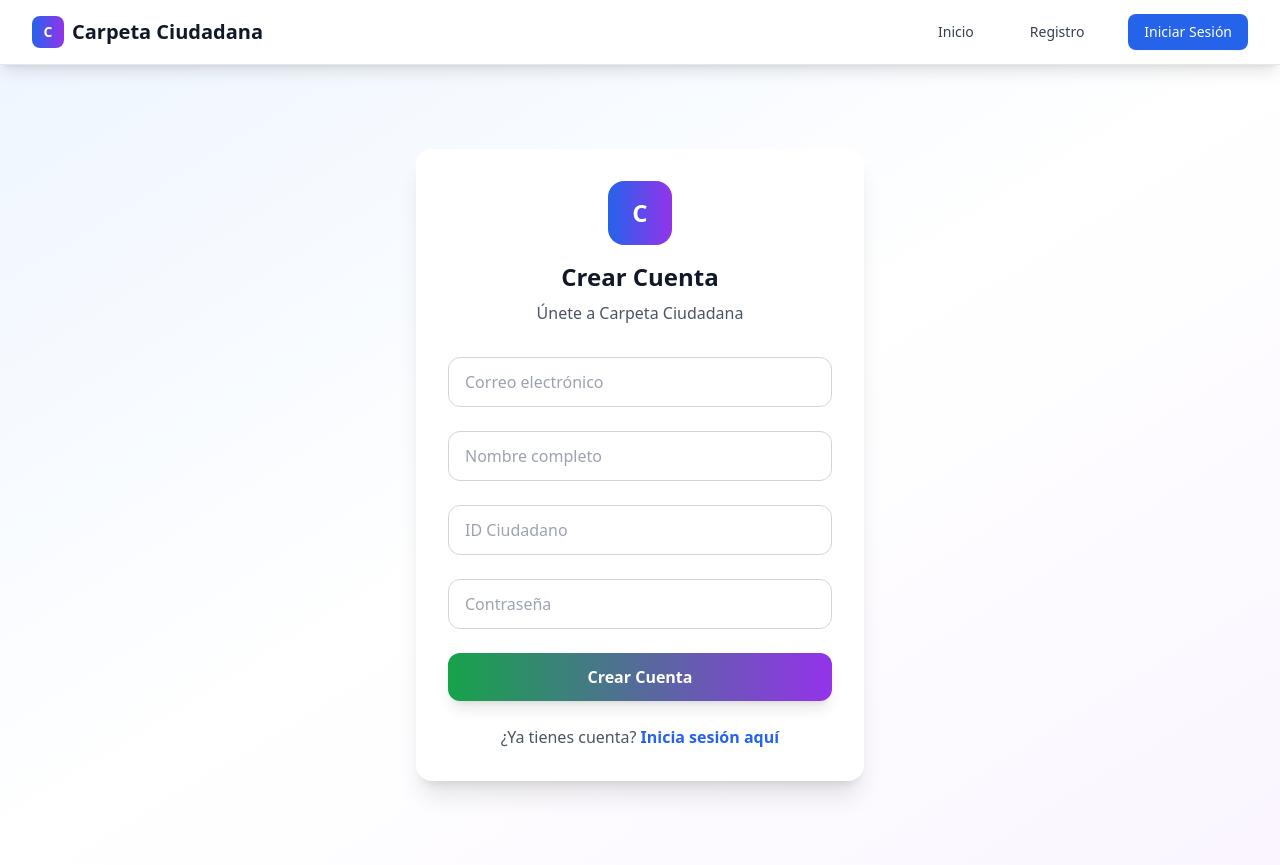
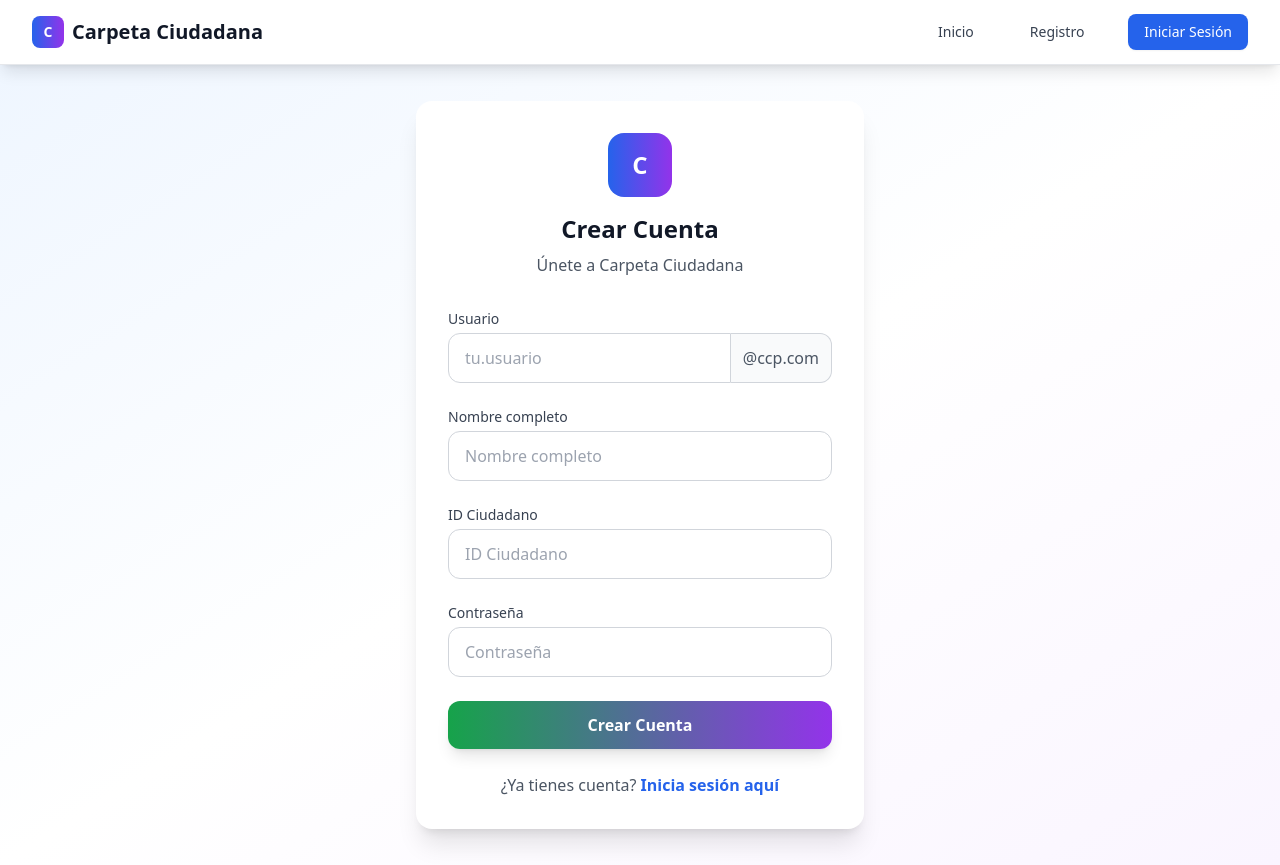
Before and after one commit to kristianrpo/frontend, a Next.js app: page /register in a window 1280 px wide. Built offline with nearby package versions, Linux system fonts and the light colour scheme; no server answers.

Commit message:
feat: correct email domain

```diff
--- a/app/login/page.tsx
+++ b/app/login/page.tsx
@@ -5,20 +5,28 @@ import { useRouter } from 'next/navigation'
 import { useAuth } from '../providers/AuthProvider'
 import { getFriendlyErrorMessage, parseErrorMessage } from '../../lib/error-utils'
 import { validateLoginForm } from '../../lib/validation-utils'
-import { AuthLayout, FormInput, SubmitButton, ErrorAlert } from '../components/FormComponents'
+import { AuthLayout, SubmitButton, ErrorAlert } from '../components/FormComponents'
 import { useFormState } from '../hooks/useFormState'
 
 export default function LoginPage() {
   const router = useRouter()
   const { login } = useAuth()
   const { state, error, loading, updateField, setFormError, setFormLoading } = useFormState({
-    email: '',
+    emailLocal: '',
     password: ''
   })
 
+  const domainSuffix = '@ccp.com'
+
+  function buildEmail(local: string) {
+    const trimmed = (local || '').trim()
+    return trimmed ? `${trimmed}${domainSuffix}` : ''
+  }
+
   function validate() {
     setFormError(null)
-    const validationError = validateLoginForm(state.email, state.password)
+    const emailFull = buildEmail(state.emailLocal as unknown as string)
+    const validationError = validateLoginForm(emailFull, state.password as unknown as string)
     if (validationError) {
       setFormError(validationError)
       return false
@@ -34,7 +42,8 @@ export default function LoginPage() {
     setFormError(null)
 
     try {
-      await login(state.email, state.password)
+      const emailFull = buildEmail(state.emailLocal as unknown as string)
+      await login(emailFull, state.password as unknown as string)
       router.push('/documents')
     } catch (err: any) {
       console.error('Login error:', err)
@@ -55,20 +64,34 @@ export default function LoginPage() {
       linkLabel="Regístrate aquí"
     >
       <form onSubmit={handleSubmit} className="space-y-6">
-        <FormInput
-          value={state.email}
-          onChange={(value) => updateField('email', value)}
-          placeholder="Correo electrónico"
-          required
-        />
+        <div>
+          <label className="block text-sm font-medium text-gray-700 mb-1">Usuario</label>
+          <div className="flex">
+            <input
+              required
+              value={state.emailLocal as unknown as string}
+              onChange={e => updateField('emailLocal' as any, e.target.value)}
+              type="text"
+              placeholder="tu.usuario"
+              className="flex-1 px-4 py-3 border border-gray-300 rounded-l-xl focus:ring-2 focus:ring-blue-500 focus:border-transparent transition-all duration-200"
+            />
+            <span className="inline-flex items-center px-3 border border-l-0 border-gray-300 bg-gray-50 text-gray-600 rounded-r-xl select-none">
+              {domainSuffix}
+            </span>
+          </div>
+        </div>
 
-        <FormInput
-          value={state.password}
-          onChange={(value) => updateField('password', value)}
-          placeholder="Contraseña"
-          type="password"
-          required
-        />
+        <div>
+          <label className="block text-sm font-medium text-gray-700 mb-1">Contraseña</label>
+          <input
+            required
+            value={state.password as unknown as string}
+            onChange={e => updateField('password' as any, e.target.value)}
+            placeholder="Contraseña"
+            type="password"
+            className="w-full px-4 py-3 border border-gray-300 rounded-xl focus:ring-2 focus:ring-blue-500 focus:border-transparent transition-all duration-200"
+          />
+        </div>
 
         <SubmitButton
           loading={loading}
--- a/app/register/page.tsx
+++ b/app/register/page.tsx
@@ -5,22 +5,35 @@ import { useRouter } from 'next/navigation'
 import { useAuth } from '../providers/AuthProvider'
 import { getFriendlyRegisterErrorMessage, parseErrorMessage } from '../../lib/error-utils'
 import { validateRegisterForm } from '../../lib/validation-utils'
-import { AuthLayout, FormInput, SubmitButton, ErrorAlert } from '../components/FormComponents'
+import { AuthLayout, SubmitButton, ErrorAlert } from '../components/FormComponents'
 import { useFormState } from '../hooks/useFormState'
 
 export default function RegisterPage() {
   const router = useRouter()
   const { register } = useAuth()
   const { state, error, loading, updateField, setFormError, setFormLoading } = useFormState({
-    email: '',
+    emailLocal: '',
     password: '',
     name: '',
     idCitizen: '' as number | string
   })
 
+  const domainSuffix = '@ccp.com'
+
+  function buildEmail(local: string) {
+    const trimmed = (local || '').trim()
+    return trimmed ? `${trimmed}${domainSuffix}` : ''
+  }
+
   function validate() {
     setFormError(null)
-    const validationError = validateRegisterForm(state.email, state.password, state.name, state.idCitizen)
+    const emailFull = buildEmail(state.emailLocal as unknown as string)
+    const validationError = validateRegisterForm(
+      emailFull,
+      state.password as unknown as string,
+      state.name as unknown as string,
+      state.idCitizen as unknown as number | string
+    )
     if (validationError) {
       setFormError(validationError)
       return false
@@ -37,9 +50,9 @@ export default function RegisterPage() {
 
     try {
       const payload = {
-        email: state.email,
-        password: state.password,
-        name: state.name,
+        email: buildEmail(state.emailLocal as unknown as string),
+        password: state.password as unknown as string,
+        name: state.name as unknown as string,
         id_citizen: Number(state.idCitizen)
       }
 
@@ -64,35 +77,57 @@ export default function RegisterPage() {
       linkLabel="Inicia sesión aquí"
     >
       <form onSubmit={handleSubmit} className="space-y-6">
-        <FormInput
-          value={state.email}
-          onChange={(value) => updateField('email', value)}
-          placeholder="Correo electrónico"
+        <div>
+          <label className="block text-sm font-medium text-gray-700 mb-1">Usuario</label>
+          <div className="flex">
+            <input
               required
+              value={state.emailLocal as unknown as string}
+              onChange={e => updateField('emailLocal' as any, e.target.value)}
+              type="text"
+              placeholder="tu.usuario"
+              className="flex-1 px-4 py-3 border border-gray-300 rounded-l-xl focus:ring-2 focus:ring-green-600 focus:border-transparent transition-all duration-200"
             />
+            <span className="inline-flex items-center px-3 border border-l-0 border-gray-300 bg-gray-50 text-gray-600 rounded-r-xl select-none">
+              {domainSuffix}
+            </span>
+          </div>
+        </div>
 
-        <FormInput
-          value={state.name}
-          onChange={(value) => updateField('name', value)}
+        <div>
+          <label className="block text-sm font-medium text-gray-700 mb-1">Nombre completo</label>
+          <input
+            required
+            value={state.name as unknown as string}
+            onChange={e => updateField('name' as any, e.target.value)}
             placeholder="Nombre completo"
+            className="w-full px-4 py-3 border border-gray-300 rounded-xl focus:ring-2 focus:ring-green-600 focus:border-transparent transition-all duration-200"
+          />
+        </div>
+
+        <div>
+          <label className="block text-sm font-medium text-gray-700 mb-1">ID Ciudadano</label>
+          <input
             required
-        />
-
-        <FormInput
-          value={state.idCitizen}
-          onChange={(value) => updateField('idCitizen', value === '' ? '' : Number(value))}
+            value={state.idCitizen as unknown as string}
+            onChange={e => updateField('idCitizen' as any, e.target.value === '' ? '' : Number(e.target.value))}
             placeholder="ID Ciudadano"
             type="number"
+            className="w-full px-4 py-3 border border-gray-300 rounded-xl focus:ring-2 focus:ring-green-600 focus:border-transparent transition-all duration-200"
+          />
+        </div>
+
+        <div>
+          <label className="block text-sm font-medium text-gray-700 mb-1">Contraseña</label>
+          <input
             required
-        />
-
-        <FormInput
-          value={state.password}
-          onChange={(value) => updateField('password', value)}
+            value={state.password as unknown as string}
+            onChange={e => updateField('password' as any, e.target.value)}
             placeholder="Contraseña"
             type="password"
-          required
+            className="w-full px-4 py-3 border border-gray-300 rounded-xl focus:ring-2 focus:ring-green-600 focus:border-transparent transition-all duration-200"
           />
+        </div>
 
         <SubmitButton
           loading={loading}
```
Lines whose indentation alone changed are shown as unchanged.
